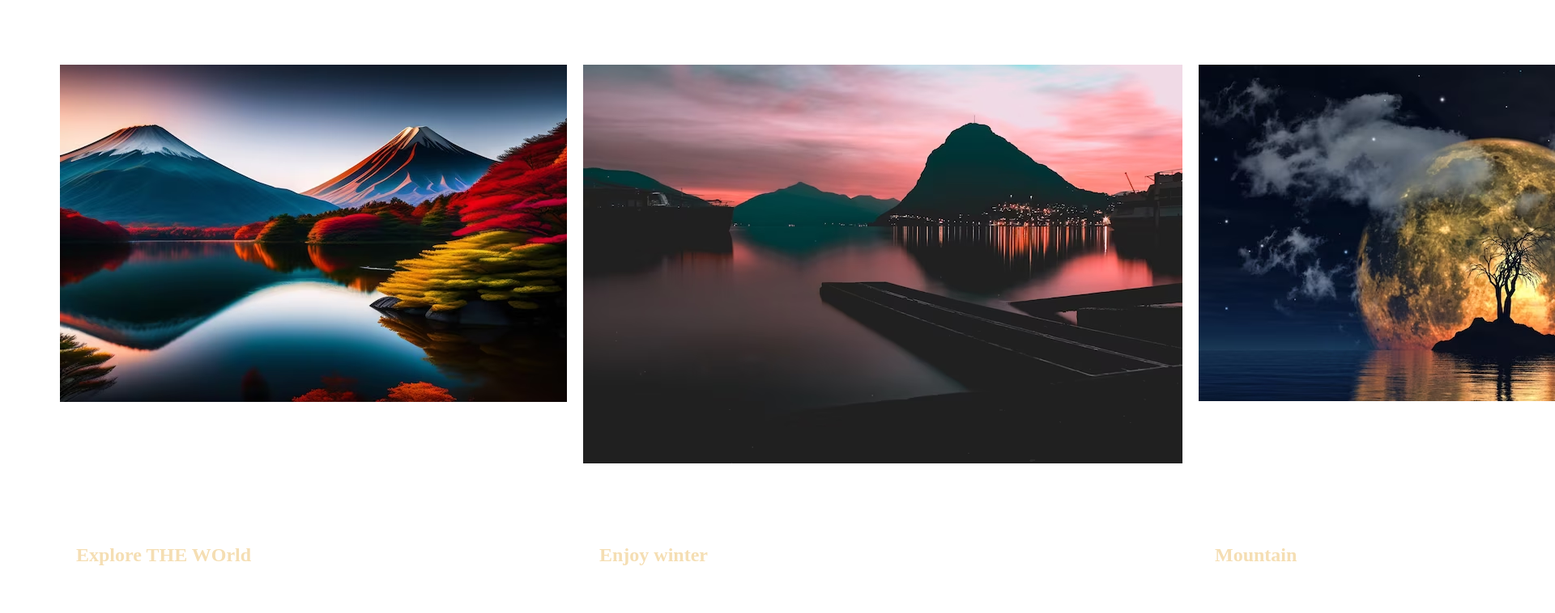
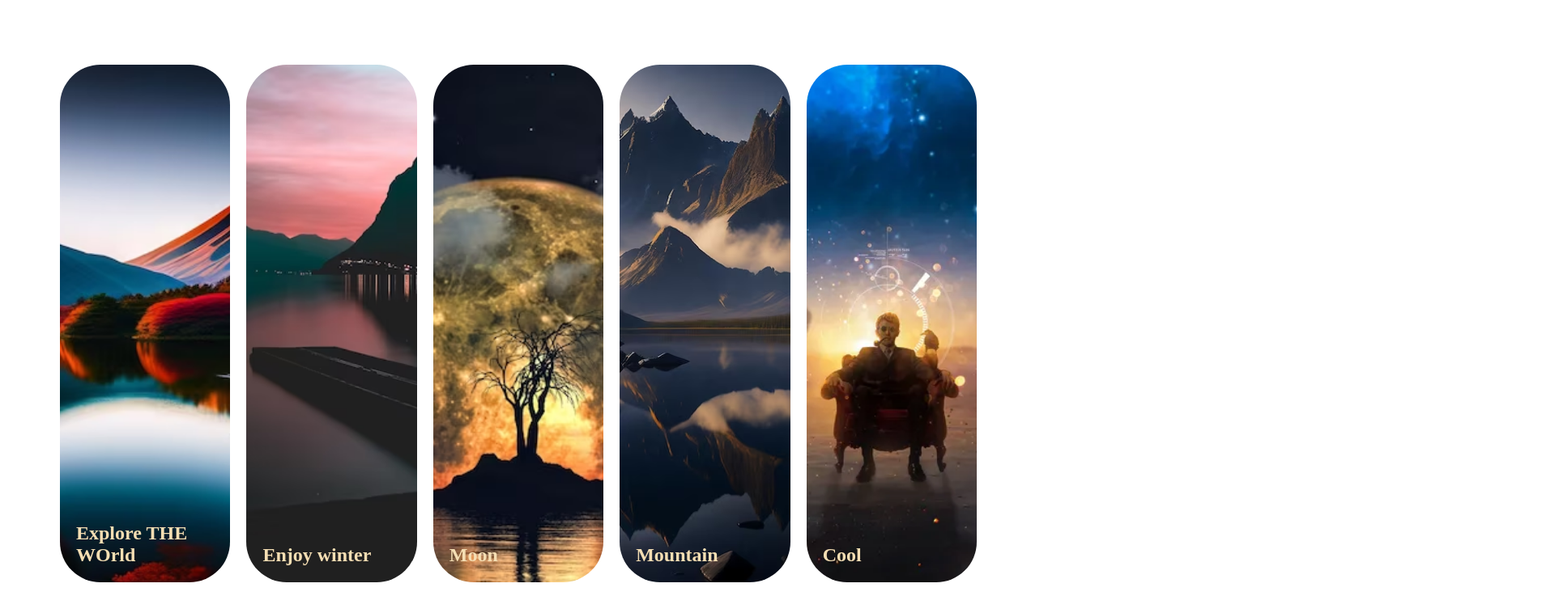
Before and after one commit to Pawan-gautam011/JS-Projects, a plain HTML site: page Image Slider/index.html in a window 1280 px wide. Shown: the top 758 px of the page at 81% size, 1920 px wide, since content can reach past the window. Drawn offline with Linux system fonts and the light colour scheme.

Commit message:
Fixing bugs and make it more intresting

```diff
--- a/Image Slider/index.html
+++ b/Image Slider/index.html
@@ -8,39 +8,26 @@
 </head>
 <body>
     <div class="container">
-        <div class="panel active">
-            <img src="1.avif">
-
+        <div class="panel active" style="background-image: url(1.avif);">
         <h3>Explore THE WOrld</h3>
         </div>
 
-        <div class="panel active">
-            <img src="2.avif">
+        <div class="panel active" style="background-image: url(2.avif);" >
 
         <h3>Enjoy winter</h3>
         </div>
+        <div class="panel active" style="background-image: url(3.avif);" >
+        <h3>Moon</h3>
+        </div>
 
-        <div class="panel active">
-            <img src="3.avif">
+        <div class="panel active" style="background-image: url(4.avif);" >
 
         <h3>Mountain</h3>
         </div>
+        <div class="panel active" style="background-image: url(10.webp);" >
 
-        <div class="panel active">
-            <img src="4.avif">
-
-        <h3>Summer</h3>
+        <h3>Cool</h3>
         </div>
-
-
-
-
-
-
-
-
-
-
 
     </div>
 
--- a/Image Slider/script.js
+++ b/Image Slider/script.js
@@ -1,13 +1,14 @@
-const panels= document.querySelectorAll('.panel')
+const panels = document.querySelectorAll(".panel");
 
-panels.forEach((panel)=>{
-    panel.addEventListener('click',()=>{
-        panel.classList.add('active')
-    })
-})
+panels.forEach((panel) => {
+  panel.addEventListener("click", () => {
+    removeActiveClasses();
+    panel.classList.add("active");
+  });
+});
 
-function removeAcriveClasses(){
-    panels.forEach(panel =>{
-        panel.classList.remove('active')
-    })
+function removeActiveClasses() {
+  panels.forEach((panel) => {
+    panel.classList.remove("active");
+  });
 }
--- a/Image Slider/style.css
+++ b/Image Slider/style.css
@@ -1,13 +1,14 @@
 *{
     box-sizing: border-box;
 }
+
+
 body{
     display: flex;
-    flex-direction: column;
     align-items: center;
     justify-content: center;
     height:100vh;
-    /* overflow: hidden; */
+    overflow: hidden;
     margin: 0;
 }
 .container{
@@ -15,7 +16,7 @@ body{
     width: 90vw;
 }
 .panel{
-    background-size: auto 100%;
+    background-size: cover;
     background-position: center;
     background-repeat: no-repeat;
     height: 80vh;
@@ -38,7 +39,7 @@ body{
 .panel.active{
     flex: 5;
 }
-.panel.active h3{
+ .panel.active h3 {
     opacity: 1;
     transition: opacity 0.3s ease-in 0.4s;
 }
@@ -46,8 +47,5 @@ body{
     .container{
         width: 100vw;
     }
-    .panel:nth-of-type(4),
-    .panel:nth-of-type(5){
-        display: none;
-    }
+
 }
```
